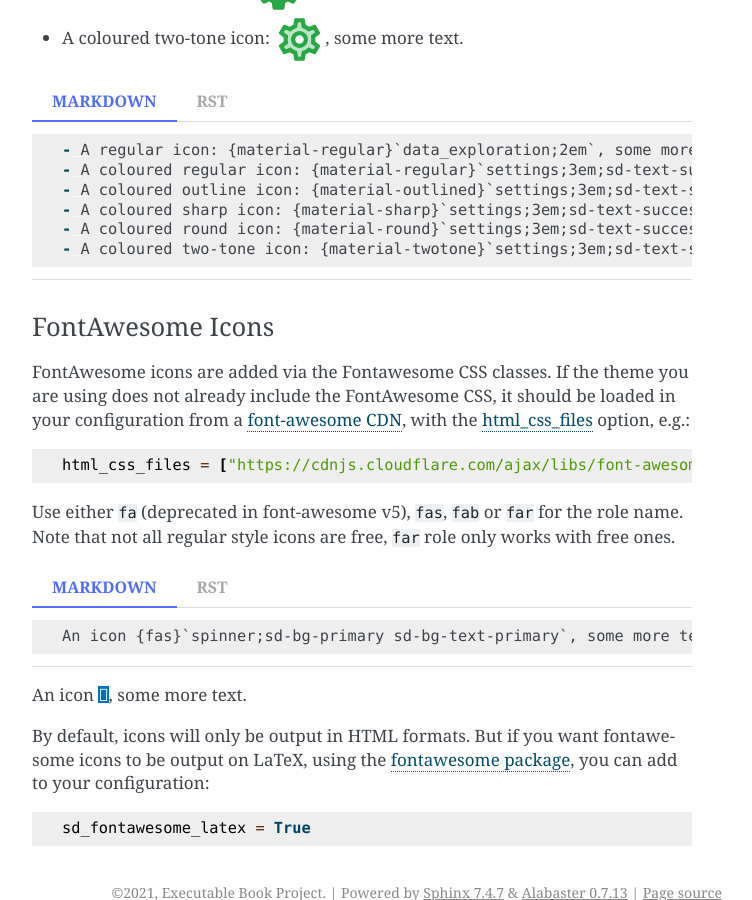
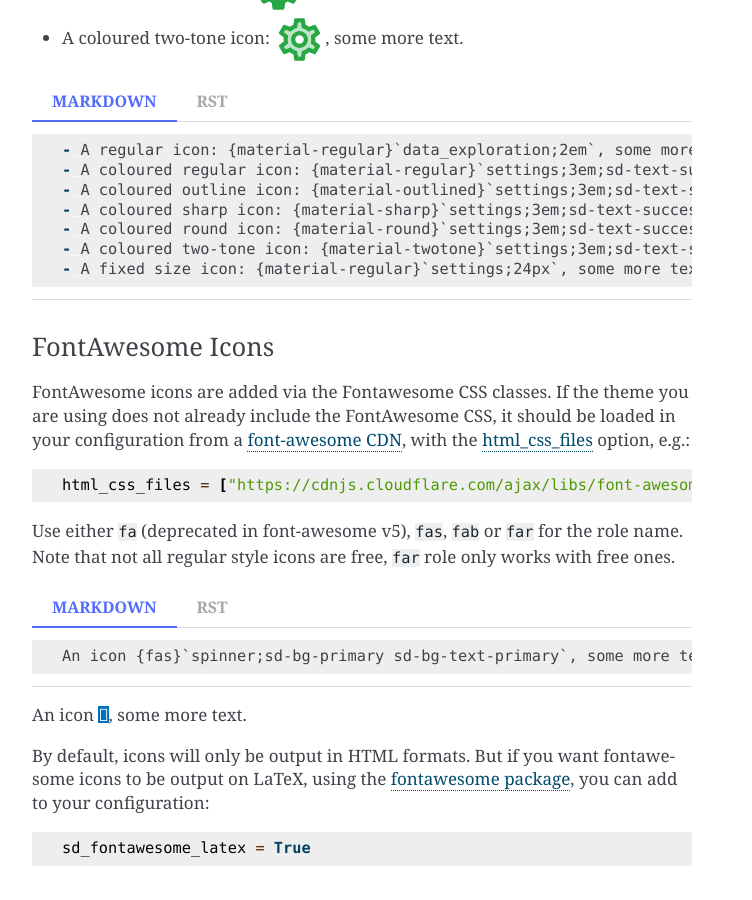
Before and after one commit to executablebooks/sphinx-design, a Sphinx documentation site: the page built from docs/badges_buttons.md, in a window 1280 px wide and 900 px high, scrolled down 17130 px. Shown: the whole window, without its empty margins (388-1140 px from the left). Built offline with Sphinx 7.4.7, drawn with Linux system fonts in a browser that asks for light colours.

Commit message:
improve test coverage take 4

```diff
--- a/docs/snippets/myst/icon-material-design.txt
+++ b/docs/snippets/myst/icon-material-design.txt
@@ -4,3 +4,4 @@
 - A coloured sharp icon: {material-sharp}`settings;3em;sd-text-success`, some more text.
 - A coloured round icon: {material-round}`settings;3em;sd-text-success`, some more text.
 - A coloured two-tone icon: {material-twotone}`settings;3em;sd-text-success`, some more text.
+- A fixed size icon: {material-regular}`settings;24px`, some more text.
--- a/docs/snippets/rst/icon-material-design.txt
+++ b/docs/snippets/rst/icon-material-design.txt
@@ -4,3 +4,4 @@
 - A coloured sharp icon: :material-sharp:`settings;3em;sd-text-success`, some more text.
 - A coloured round icon: :material-round:`settings;3em;sd-text-success`, some more text.
 - A coloured two-tone icon: :material-twotone:`settings;3em;sd-text-success`, some more text.
+- A fixed size icon: :material-regular:`settings;24px`, some more text.
```
Also changed, not shown: 2 other files.
